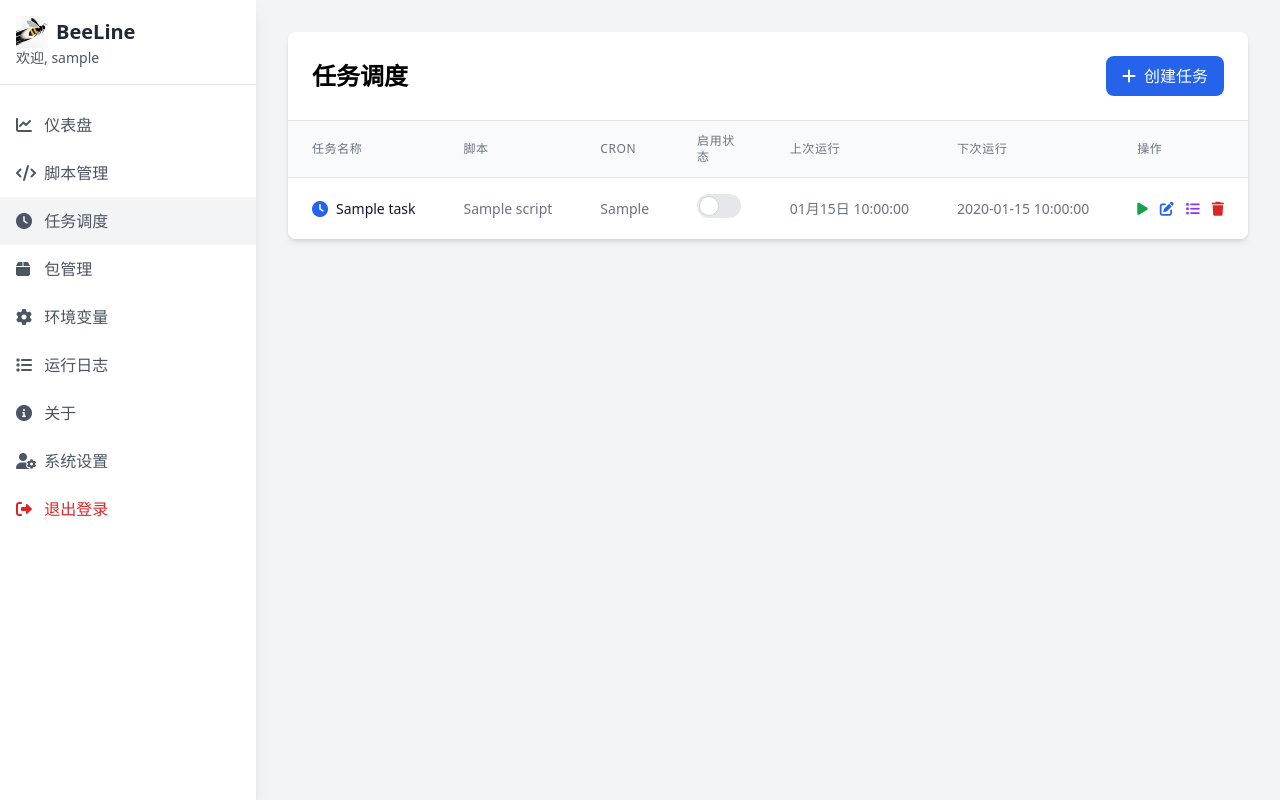
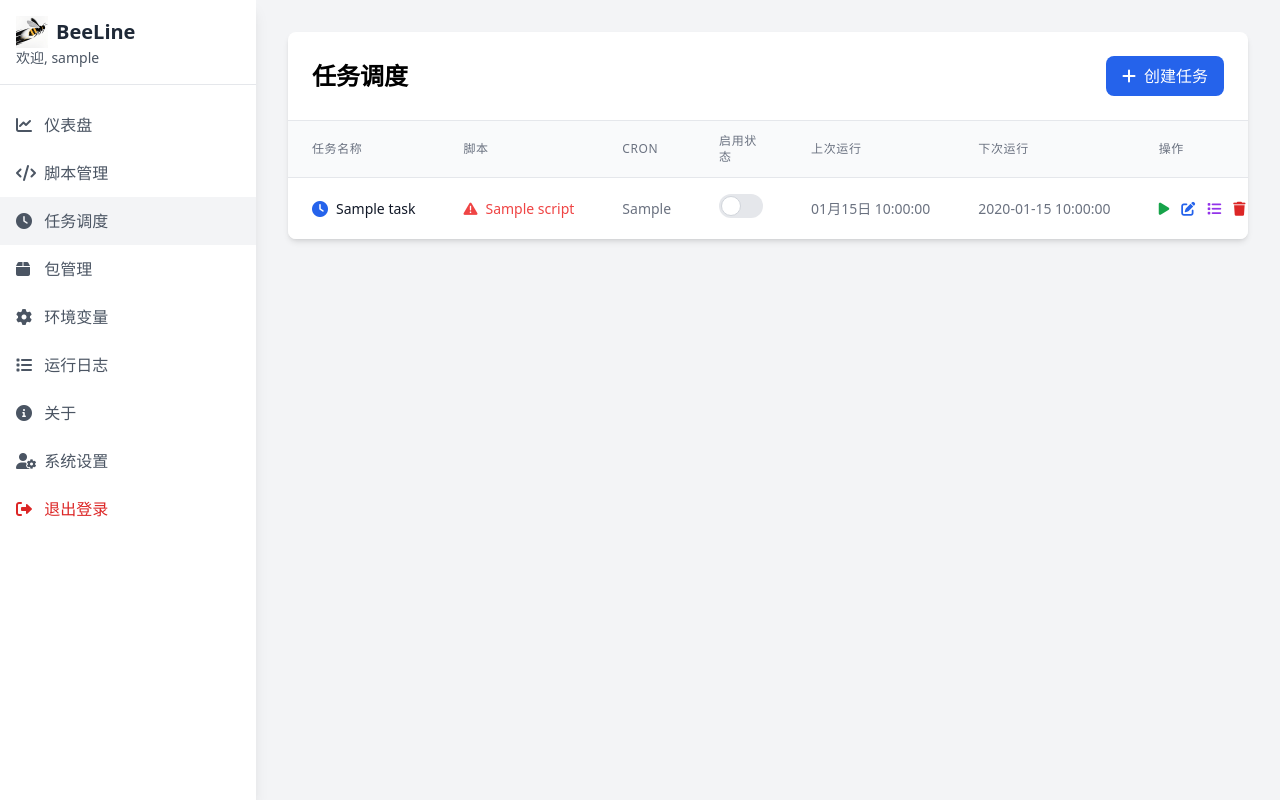
Before and after one commit to 3ixi/BeeLine, a FastAPI app: template templates/tasks.html in a window 1280 px wide. Run offline with FastAPI, Linux system fonts and the light colour scheme; the template is opened without the code that fills it: most values are stand-ins (such as "Sample title", 1, 10 or a date in 2020); some libraries are stand-ins or nearby versions.

Commit message:
版本1.0.3,修复删除脚本时的关联任务处理

```diff
--- a/templates/tasks.html
+++ b/templates/tasks.html
@@ -149,7 +149,17 @@
                                             <span class="text-sm font-medium text-gray-900">{{ task.name }}</span>
                                         </div>
                                     </td>
-                                    <td class="px-6 py-4 whitespace-nowrap text-sm text-gray-500">{{ task.script.name }}</td>
+                                    <td class="px-6 py-4 whitespace-nowrap text-sm">
+                                        <div class="flex items-center">
+                                            {% if task.script.exists %}
+                                                <i class="fab fa-python text-green-500 mr-2"></i>
+                                                <span class="text-gray-500">{{ task.script.name }}</span>
+                                            {% else %}
+                                                <i class="fas fa-exclamation-triangle text-red-500 mr-2"></i>
+                                                <span class="text-red-500">{{ task.script.name }}</span>
+                                            {% endif %}
+                                        </div>
+                                    </td>
                                     <td class="px-6 py-4 whitespace-nowrap text-sm text-gray-500">{{ task.cron_expression }}</td>
                                     <td class="px-6 py-4 whitespace-nowrap text-sm text-gray-500">
                                         <!-- 切换开关 -->
```
